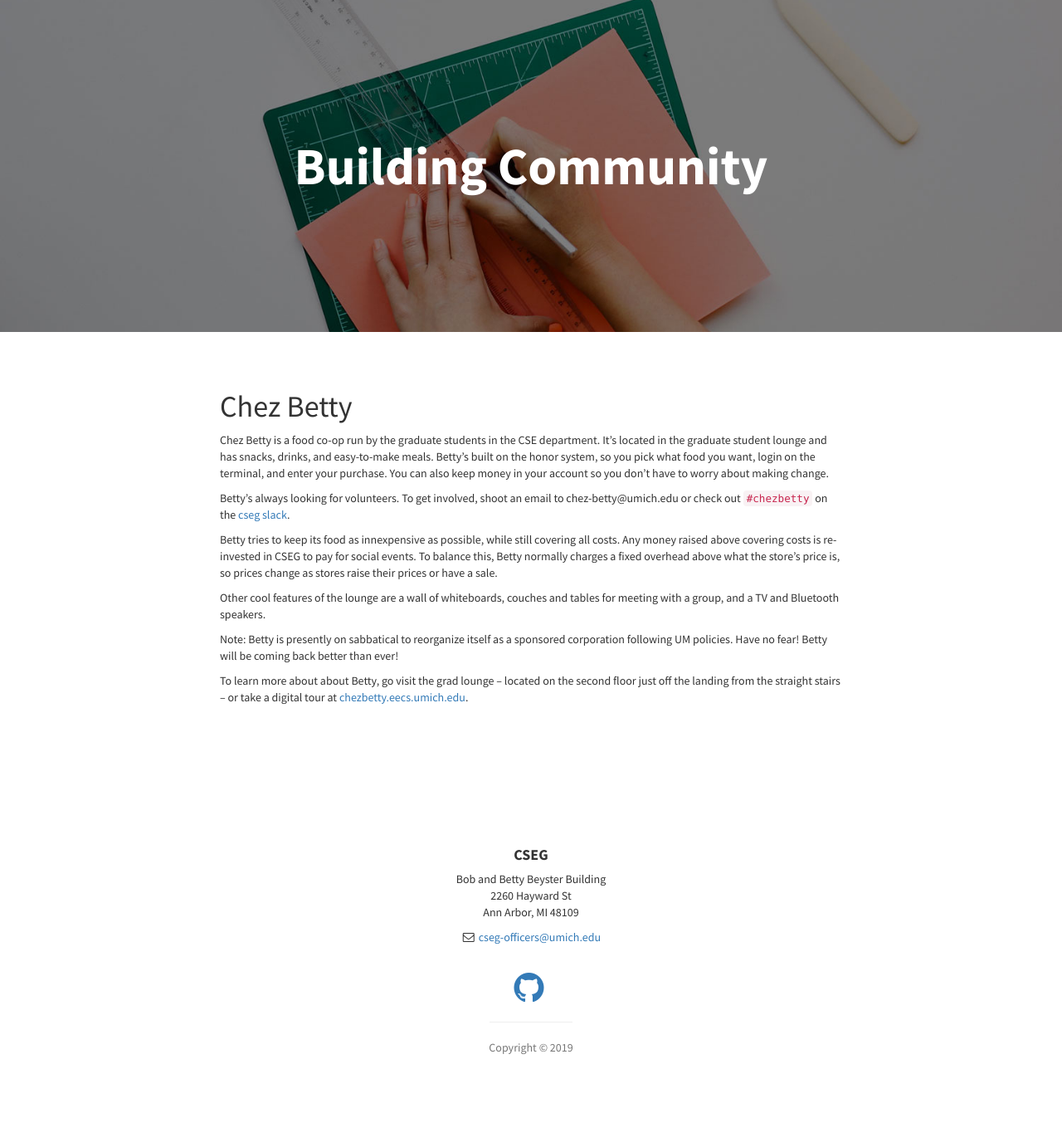
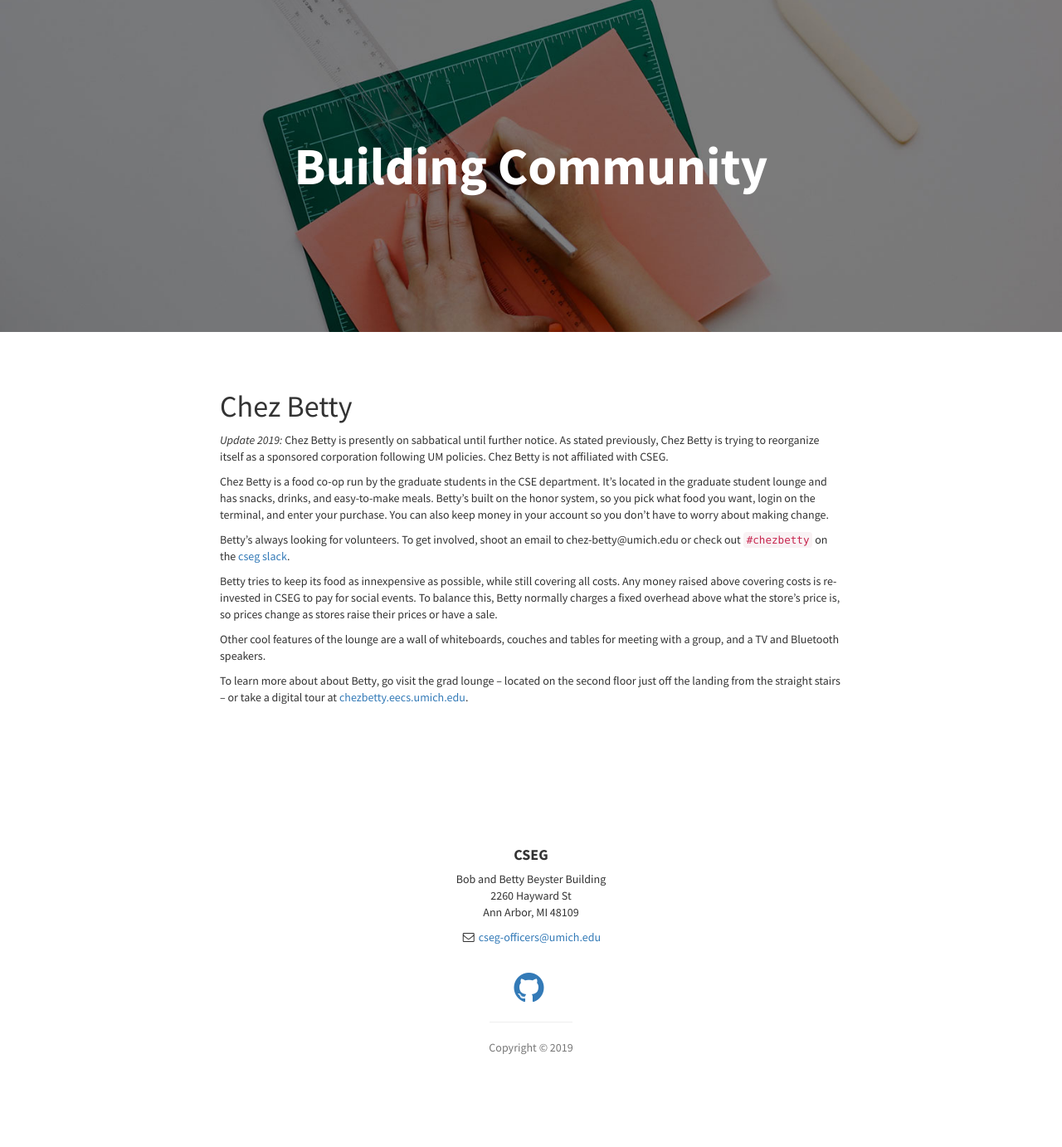
Before and after one commit to cseg-michigan/cseg-michigan.github.io, a Jekyll site: the page built from betty.md, in a window 1280 px wide. Shown: the whole page at 83% size. Built offline with Jekyll 4.4.1, drawn with Linux system fonts in a browser that asks for light colours; our own code applies the rules of GitHub Pages for plain Markdown files.

Commit message:
[BETTY] Update status

```diff
--- a/betty.md
+++ b/betty.md
@@ -5,6 +5,8 @@ section: betty
 
 Chez Betty
 ==========
+
+*Update 2019:* Chez Betty is presently on sabbatical until further notice. As stated previously, Chez Betty is trying to reorganize itself as a sponsored corporation following UM policies. Chez Betty is not affiliated with CSEG.
 
 Chez Betty is a food co-op run by the graduate students in the CSE department.
 It's located in the graduate student lounge and has snacks, drinks, and easy-to-make meals.
@@ -23,9 +25,6 @@ so prices change as stores raise their prices or have a sale.
 Other cool features of the lounge are a wall of whiteboards, couches and tables for meeting with a group,
 and a TV and Bluetooth speakers.
 
-Note: Betty is presently on sabbatical to reorganize itself as a sponsored corporation following UM policies.
-Have no fear! Betty will be coming back better than ever!
-
 To learn more about about Betty, go visit the grad lounge -- located on the second floor
 just off the landing from the straight stairs -- or take a digital tour at
 [chezbetty.eecs.umich.edu](https://chezbetty.eecs.umich.edu).
```
